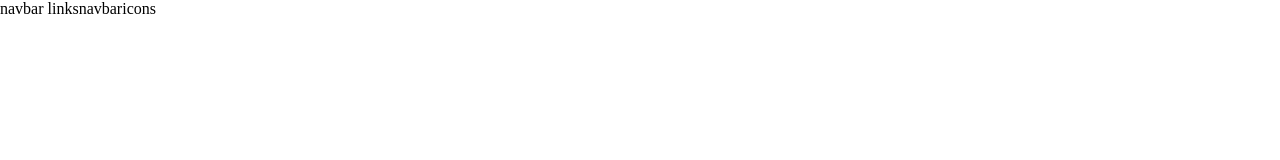
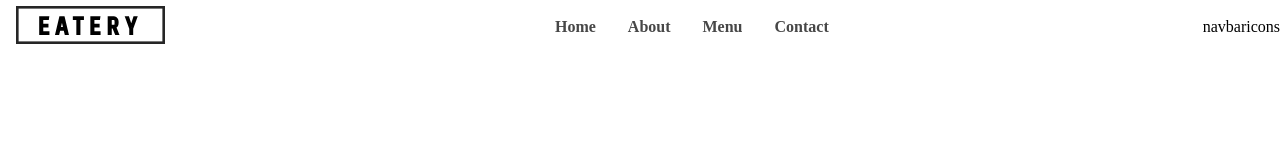
Before and after one commit to pratimatamra60/gatsby-website, a Gatsby site: page / in a window 1280 px wide. Built offline with nearby package versions, Linux system fonts and the light colour scheme; Gatsby itself is replaced by a stand-in of ours.

Commit message:
navbar links added

```diff
--- a/src/components/globals/navbar/NavbarHeader.js
+++ b/src/components/globals/navbar/NavbarHeader.js
@@ -10,13 +10,13 @@ export default class NavbarHeader extends Component {
     const {handleNavbar} = this.props;
     return (
       <HeaderWrapper>
-        <Link to='/'>
+        <Link to="/">
             <img src={companyLogo} alt ="company name"/>
         </Link>
         <FaAlignRight
           className="toggle-icon"
-          onClick = {()=>{handleNavbar()}}>
-        </FaAlignRight>
+          onClick = {()=>{handleNavbar()}}
+        />
       </HeaderWrapper>
     )
   }
@@ -32,6 +32,8 @@ const HeaderWrapper = styled.div `
     cursor: pointer;
   }
   @media (min-width:768px) {
-    display: none;
+    .toggle-icon {
+      display: none;
+    }
   }
 `
--- a/src/components/globals/navbar/NavbarLinks.js
+++ b/src/components/globals/navbar/NavbarLinks.js
@@ -1,11 +1,77 @@
 import React, { Component } from 'react'
+import styled from 'styled-components'
+import {Link} from 'gatsby'
+import {styles} from '../../../utils'
 
 export default class NavbarLinks extends Component {
+  state = {
+    links: [
+    { id: 0,
+      path: '/',
+      name: 'home'
+    },
+
+    { id: 1,
+      path: '/about/',
+      name: 'about'
+    },
+    { id: 2,
+      path: '/menu/',
+      name: 'menu'
+    },
+    { id: 3,
+      path: '/contact/',
+      name: 'contact'
+    }
+    ]
+  }
   render() {
     return (
-      <div>
-        navbar links
-      </div>
+      <LinkWrapper open={this.props.navbarOpen}>
+          {this.state.links.map(item => {
+            return(
+              <li key={item.id}>
+                <Link to={item.path} className="nav-link">
+                  {item.name}
+                </Link>
+              </li>
+            )
+          })}
+      </LinkWrapper>
     )
   }
 }
+
+const LinkWrapper = styled.ul`
+  li {
+    list-style-type: none;
+  }
+  .nav-link {
+    display: block;
+    text-decoration: none;
+    padding: 0.5rem 1rem;
+    color: ${styles.colors.mainGrey};
+    font-weight: 700;
+    text-transform: capitalize;
+    cursor: pointer;
+    ${styles.transDefault};
+    &:hover {
+      background: ${styles.colors.mainGrey};
+      color: ${styles.colors.mainYellow};
+      padding: 0.5rem 1rem 0.5rem 1.3rem;
+    }
+  }
+  height:${props => (props.open? '152px' : '0')};
+  overflow: hidden;
+  ${styles.transObject({time: '1s'})}
+  @media (min-width:768px) {
+      height: auto;
+      display: inline-flex;
+      margin: 0 auto;
+      .nav-link: hover {
+        background: ${styles.colors.mainWhite};
+        padding: 0.5rem 1rem;
+
+      }
+  }
+`
```
